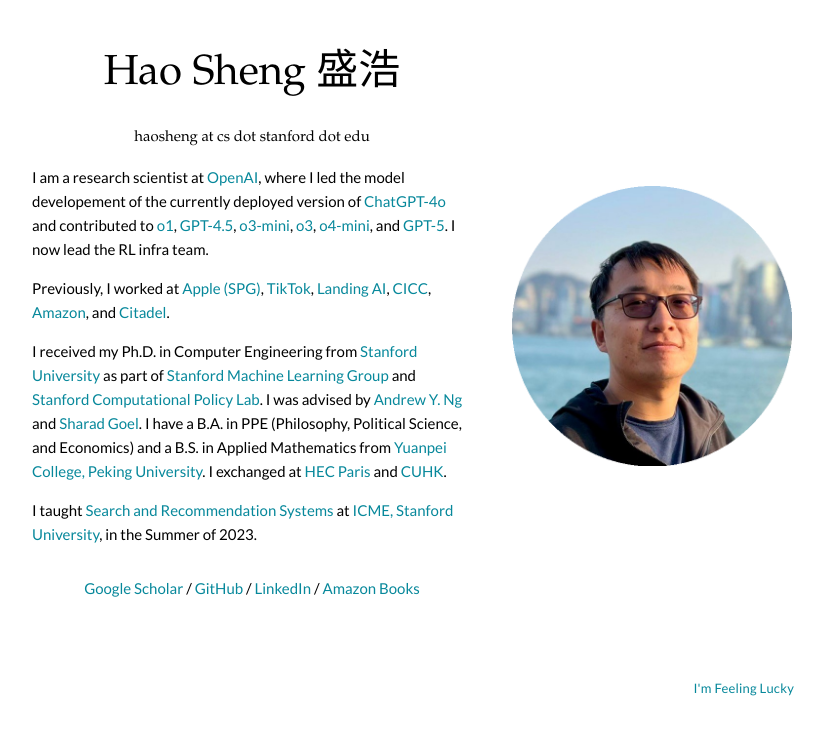
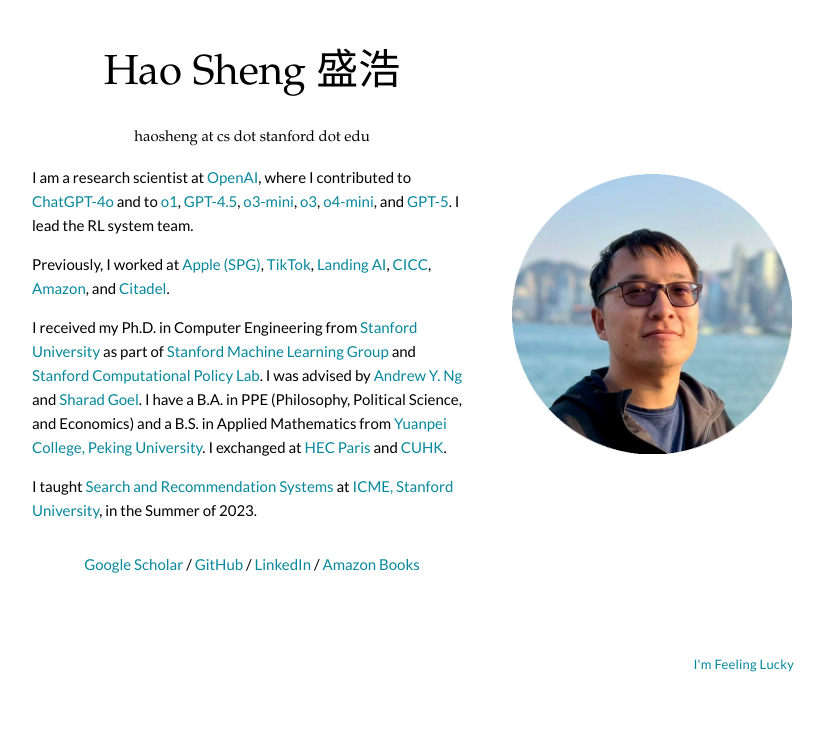
Before and after one commit to haossr/haossr.github.io, a Jekyll site: the page built from _posts/2016-06-07-cs231a.markdown, in a window 1280 px wide. Shown: the top 735 px of the page, without its empty margins (228-1053 px from the left). Built offline with Jekyll 4.4.1, drawn with Linux system fonts in a browser that asks for light colours.

Commit message:
Update OpenAI bio wording

```diff
--- a/_includes/bio.html
+++ b/_includes/bio.html
@@ -1,5 +1,5 @@
 <p style="text-align:left;">
-I am a research scientist at <a href="https://openai.com/">OpenAI</a>, where I led the model developement of the currently deployed version of <a href="https://openai.com/index/gpt-4o-system-card/">ChatGPT-4o</a> and contributed to <a href="https://openai.com/openai-o1-contributions/#:~:text=Hao%20Sheng">o1</a>, <a href="https://openai.com/index/introducing-gpt-4-5/#:~:text=Hao%20Sheng">GPT-4.5</a>, <a href="https://openai.com/index/openai-o3-mini/#:~:text=Hao%20Sheng">o3-mini</a>, <a href="https://openai.com/index/introducing-o3-and-o4-mini/#:~:text=Hao%20Sheng">o3</a>, <a href="https://openai.com/index/introducing-o3-and-o4-mini/#:~:text=Hao%20Sheng">o4-mini</a>, and <a href="https://openai.com/index/introducing-gpt-5/#:~:text=Hao%20Sheng">GPT-5</a>. I now lead the RL infra team.
+I am a research scientist at <a href="https://openai.com/">OpenAI</a>, where I contributed to <a href="https://openai.com/index/gpt-4o-system-card/">ChatGPT-4o</a> and to <a href="https://openai.com/openai-o1-contributions/#:~:text=Hao%20Sheng">o1</a>, <a href="https://openai.com/index/introducing-gpt-4-5/#:~:text=Hao%20Sheng">GPT-4.5</a>, <a href="https://openai.com/index/openai-o3-mini/#:~:text=Hao%20Sheng">o3-mini</a>, <a href="https://openai.com/index/introducing-o3-and-o4-mini/#:~:text=Hao%20Sheng">o3</a>, <a href="https://openai.com/index/introducing-o3-and-o4-mini/#:~:text=Hao%20Sheng">o4-mini</a>, and <a href="https://openai.com/index/introducing-gpt-5/#:~:text=Hao%20Sheng">GPT-5</a>. I lead the RL system team.
 </p>
 
 <p style="text-align:left;">
```
